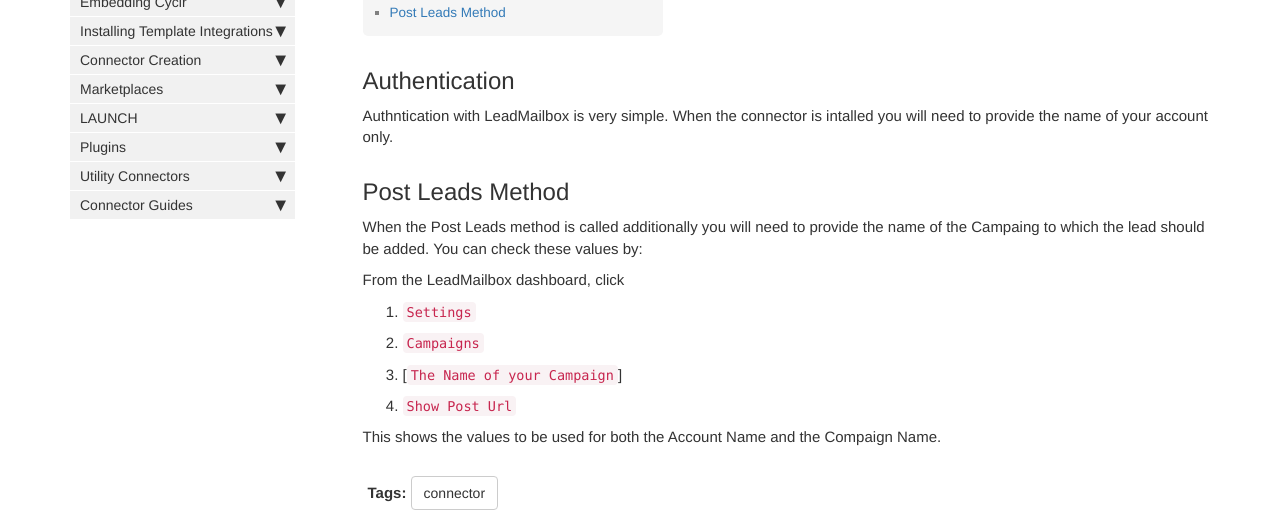
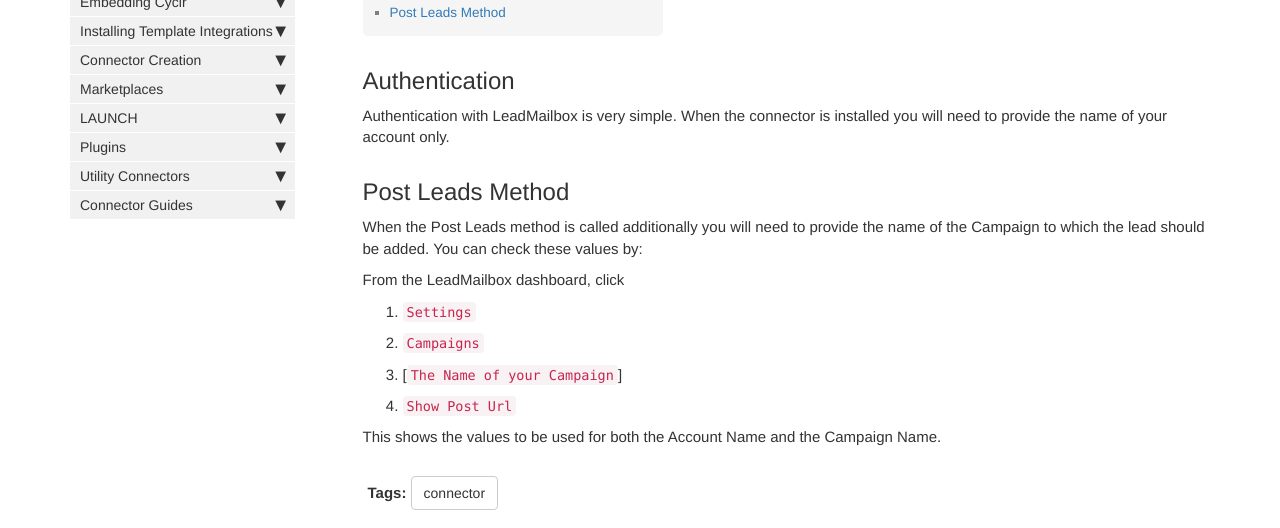
Before and after one commit to sneakysneak/docs, a Jekyll site: the page built from pages/connector-authentication/leadmailbox.md, in a window 1280 px wide. Shown: the part 199-727 px from the top of the page. Built offline with Jekyll 4.4.1, drawn with Linux system fonts in a browser that asks for light colours; nearby versions of some CDN libraries; comment, search, counter and statistics services are not loaded.

Commit message:
Typo fixes.

```diff
--- a/pages/connector-authentication/leadmailbox.md
+++ b/pages/connector-authentication/leadmailbox.md
@@ -8,11 +8,11 @@ tags: [connector]
 
 ## Authentication ##
 
-Authntication with LeadMailbox is very simple.  When the connector is intalled you will need to provide the name of your account only.
+Authentication with LeadMailbox is very simple.  When the connector is installed you will need to provide the name of your account only.
 
 ## Post Leads Method
 
-When the Post Leads method is called additionally you will need to provide the name of the Campaing to which the lead should be added.  You can check these values by:
+When the Post Leads method is called additionally you will need to provide the name of the Campaign to which the lead should be added.  You can check these values by:
 
 From the LeadMailbox dashboard, click
 1. ``Settings``
@@ -20,4 +20,4 @@ From the LeadMailbox dashboard, click
 3. [``The Name of your Campaign``]
 4. ``Show Post Url``
 
-This shows the values to be used for both the Account Name and the Compaign Name.
+This shows the values to be used for both the Account Name and the Campaign Name.
```
